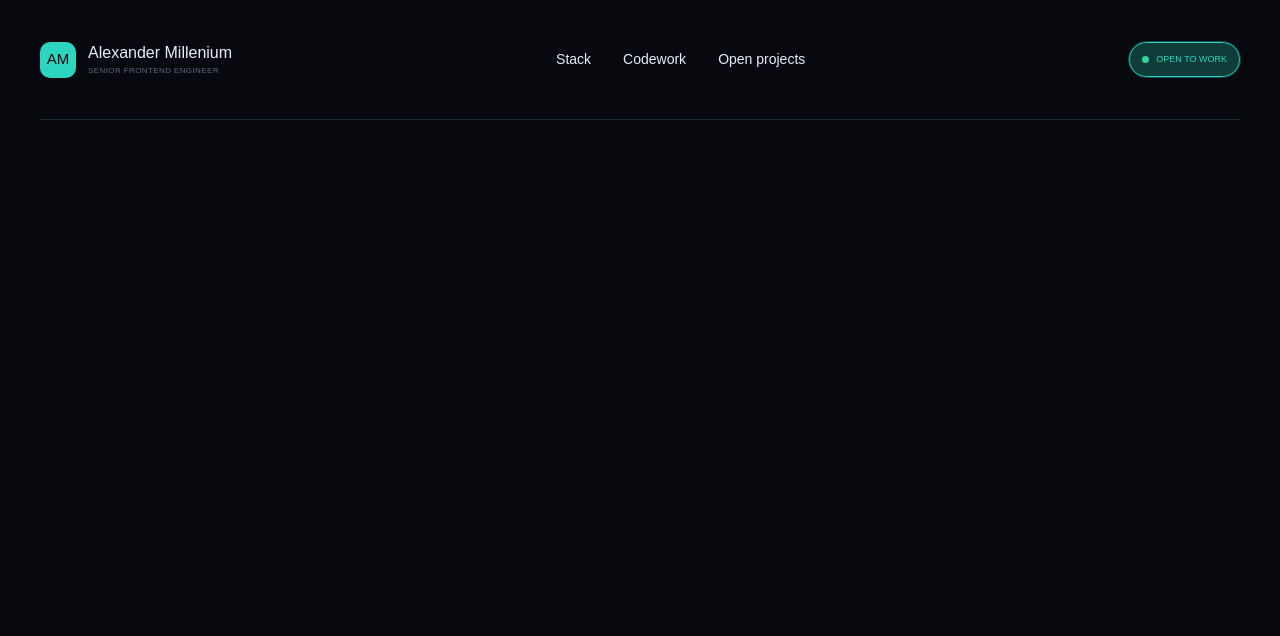
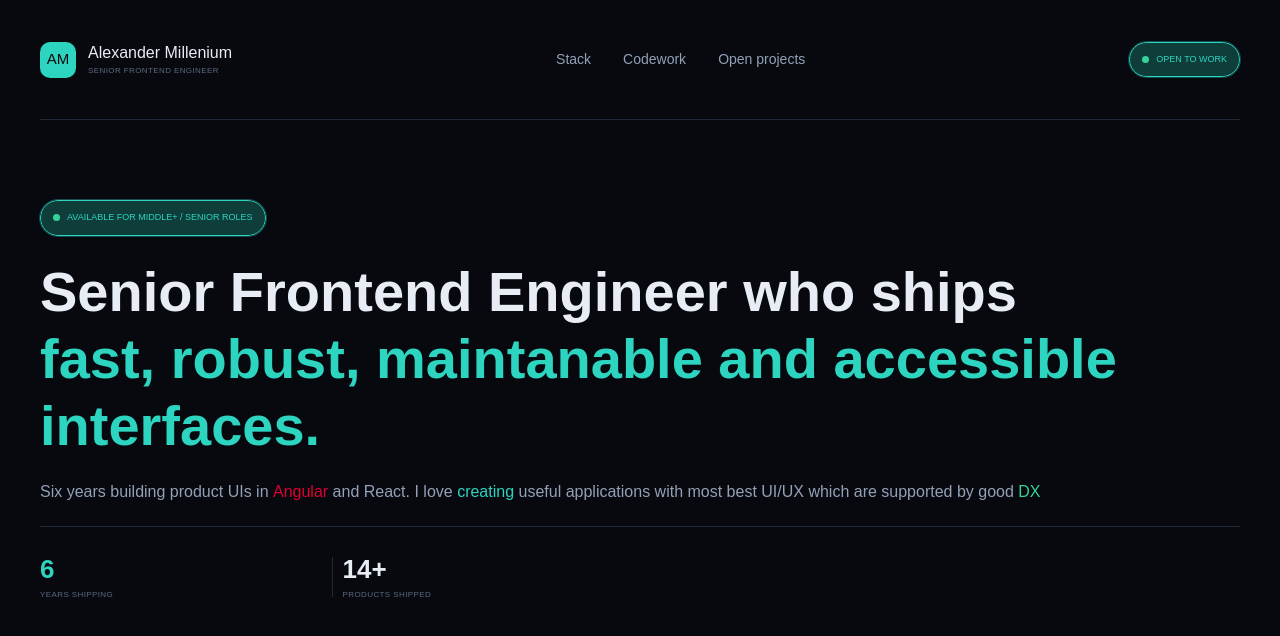
Before and after one commit to shikitsun/shikitsun, a Next.js app: page / in a window 1280 px wide. Shown: the top 636 px of the page. Built offline with nearby package versions, Linux system fonts and the light colour scheme.

Commit message:
wip:feat(widgets/hero): hero section

```diff
--- a/src/app/globals.css
+++ b/src/app/globals.css
@@ -50,7 +50,9 @@
     font-family: Arial, Helvetica, sans-serif;
     min-height: 100dvh;
     width: 100dvw;
+    max-width: 100dvw;
     overflow-y: auto;
+    overflow-x: hidden;
   }
 
   main {
--- a/src/app/page.tsx
+++ b/src/app/page.tsx
@@ -1,9 +1,11 @@
 import { Header } from "../widgets/header/Header";
+import { Hero } from "../widgets/hero/Hero";
 
 export default function Home() {
   return (
     <main>
       <Header />
+      <Hero />
     </main>
   );
 }
--- /dev/null
+++ b/src/content/hero/short_about.json
@@ -0,0 +1,15 @@
+{
+  "title": "Senior Frontend Engineer who ships <c-h>fast, robust, maintanable and accessible interfaces.</c-h>",
+  "description": "Six years building product UIs in <c-h c='#DD0031'>Angular</c-h> and <c-h c='var(--color-accent-blue)'>React</c-h>. I love <c-h>creating</c-h> useful applications with most best <c-h c='var(--color-accent-amber)'>UI/UX</c-h> which are supported by good <c-h c='var(--color-accent-green)'>DX</c-h>",
+  "stats": [
+    {
+      "value": "6",
+      "title": "Years shipping",
+      "highlight": true
+    },
+    {
+      "value": "14+",
+      "title": "Products shipped"
+    }
+  ]
+}
--- /dev/null
+++ b/src/widgets/hero/Hero.tsx
@@ -0,0 +1,11 @@
+import { ShortAbout } from "./ShortAbout";
+
+export function Hero() {
+  return (
+    <section className="bg-bg-surface py-container">
+      <div className="flex items-center lg:flex-row flex-col md:gap-y-7 gap-y-5 gap-x-15">
+        <ShortAbout />
+      </div>
+    </section>
+  );
+}
--- /dev/null
+++ b/src/widgets/hero/ShortAbout.tsx
@@ -0,0 +1,65 @@
+"use client";
+import data from "@/src/content/hero/short_about.json";
+import author from "@/src/content/author.json";
+import { Fragment, PropsWithChildren } from "react";
+
+interface IStatProps extends PropsWithChildren {
+  value: string;
+  highlight?: boolean;
+}
+
+function Stat({ value, children, highlight }: IStatProps) {
+  return (
+    <div className="flex flex-col gap-y-1 py-1 flex-1">
+      <dt
+        className="lg:text-[1.625rem] sm:text-2xl text-xl leading-tight font-bold text-text-primary data-highlight:text-accent-teal"
+        data-highlight={highlight || void 0}
+      >
+        {value}
+      </dt>
+      <dd className="note-text">{children}</dd>
+    </div>
+  );
+}
+
+export function ShortAbout() {
+  return (
+    <div className="flex flex-col lg:gap-y-5.5 md:gap-y-7 gap-y-5">
+      {author.available_for && (
+        <p className="status-pill w-fit">
+          <span className="dot variant--size-md text-accent-green"></span>
+          Available for {author.available_for} roles
+        </p>
+      )}
+
+      <h2
+        className="lg:text-[3.5rem] md:text-[2.875rem] text-3xl font-bold"
+        dangerouslySetInnerHTML={{ __html: data.title }}
+      ></h2>
+
+      <h3
+        className="lg:text-md text-sm text-text-secondary"
+        dangerouslySetInnerHTML={{ __html: data.description }}
+      ></h3>
+
+      {!!data.stats.length && (
+        <>
+          <hr className="separator" />
+          <dl className="grid grid-cols-4 items-center gap-x-2.5 max-sm:grid-cols-2">
+            {data.stats.map((stat, idx, arr) => (
+              <div key={idx} className="flex items-center gap-x-2.5">
+                <Stat value={stat.value} highlight={stat.highlight}>
+                  {stat.title}
+                </Stat>
+                {/* while not is last element */}
+                {arr.length - 1 !== idx && (
+                  <hr className="separator variant-vertical max-sm:hidden py-5" />
+                )}
+              </div>
+            ))}
+          </dl>
+        </>
+      )}
+    </div>
+  );
+}
```
